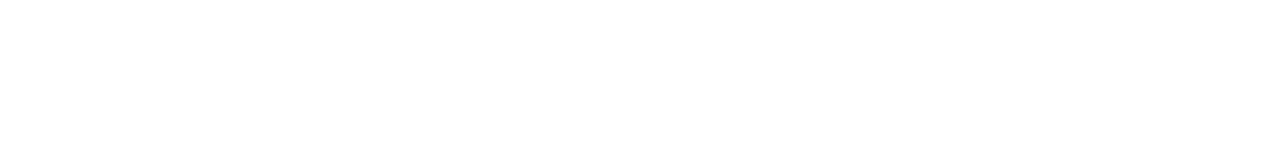
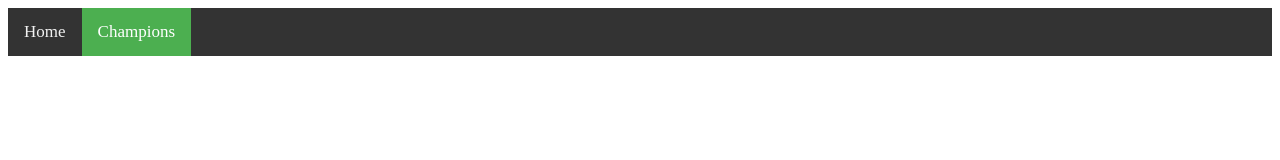
Before and after one commit to brendansigurdsson/hbv501g-g28, a plain HTML site: page pages/champions.html in a window 1280 px wide. Drawn offline with Linux system fonts and the light colour scheme.

Commit message:
added navbar

```diff
--- a/pages/champions.html
+++ b/pages/champions.html
@@ -0,0 +1,22 @@
+<!doctype html>
+<html lang="en">
+    <head>
+        <meta charset="utf-8">
+        <title>Champions - G28</title>
+        <link rel="stylesheet" href="../styles.css">
+    </head>
+    <body>
+        <header>
+            <div class="topnav">
+                <a href="../index.html">Home</a>
+                <a class="active" href="#Champions">Champions</a>
+            </div>
+        </header>
+        <main>
+
+        </main>
+        <footer>
+
+        </footer>
+    </body>
+</html>
--- a/styles.css
+++ b/styles.css
@@ -0,0 +1,23 @@
+.topnav {
+    background-color: #333;
+    overflow: hidden;
+}
+
+.topnav a {
+    float: left;
+    color: #f2f2f2;
+    text-align: center;
+    padding: 14px 16px;
+    text-decoration: none;
+    font-size: 17px;
+}
+
+.topnav a.hover {
+    background-color: #ddd;
+    color: black;
+}
+
+.topnav a.active {
+    background-color: #4CAF50;
+    color: white;
+}
```
Also changed, not shown: index.html (+1 -1 lines).
